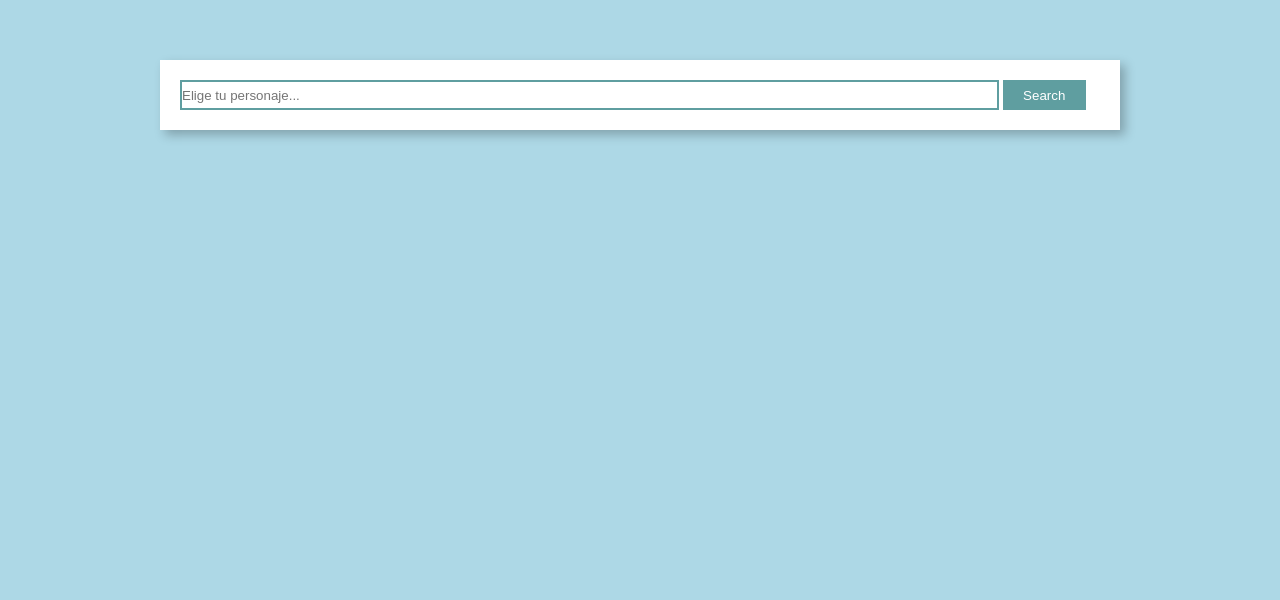
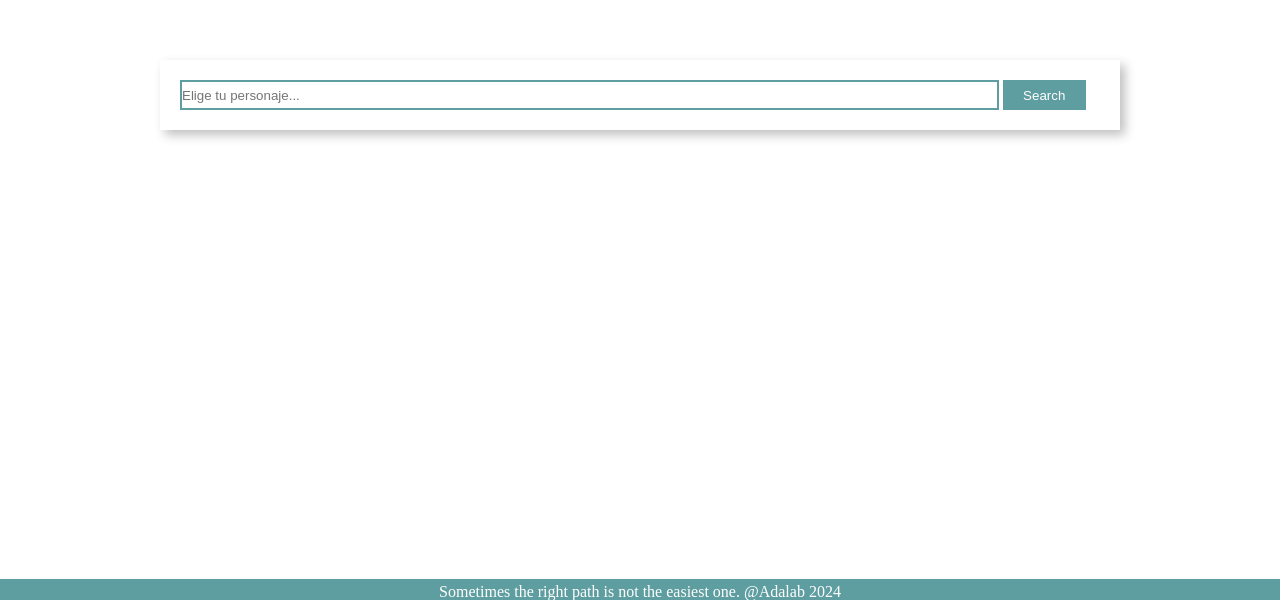
Before and after one commit to Adalab/modulo-2-evaluacion-final-evasanzguerrero, a website built with Vite: page src/index.html in a window 1280 px wide. Shown: the part 200-800 px from the top of the page. Built offline with nearby package versions, Linux system fonts and the light colour scheme; files whose address does not match are found by name.

Commit message:
I have added the footer and changed the body color.

```diff
--- a/src/partials/footer.html
+++ b/src/partials/footer.html
@@ -1 +1,3 @@
-<footer></footer>
+<footer class="footer">
+  <p>Sometimes the right path is not the easiest one. @Adalab 2024</p>
+</footer>
--- /dev/null
+++ b/src/scss/componentes/_footer.scss
@@ -0,0 +1,10 @@
+.footer {
+  width: 100vw;
+  background-color: cadetblue;
+  padding-top: 5px;
+  color: white;
+  display: flex;
+  justify-content: center;
+  position: fixed;
+  bottom: 0;
+}
--- a/src/scss/main.scss
+++ b/src/scss/main.scss
@@ -1,6 +1,7 @@
 @import './core/reset.scss';
 @import './componentes/header.scss';
+@import './componentes/footer.scss';
 
 body {
-  background-color: lightblue;
+  background-color:white;
 }
```
